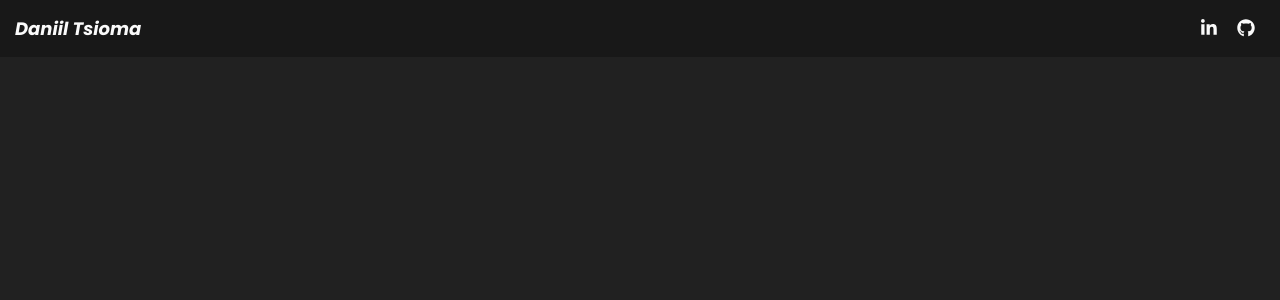
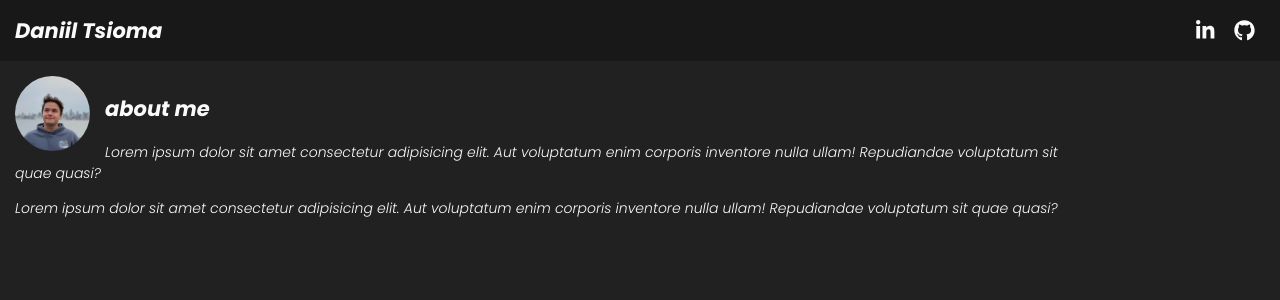
Before and after one commit to dtsioma/dtsioma.com, a Next.js app: page / in a window 1280 px wide. Shown: the top 300 px of the page. Built offline with nearby package versions, Linux system fonts and the light colour scheme.

Commit message:
Added About section

```diff
--- a/components/Header.module.css
+++ b/components/header/Header.module.css
@@ -5,12 +5,14 @@
 
 .Name {
   color: var(--color-light);
+  font-size: 1.5em;
   font-style: italic;
-  font-weight: bold;
+  font-weight: 700;
 }
 
 .Button {
   color: var(--color-light);
   padding: 5px 10px;
   text-decoration: none;
+  font-size: 1.5em;
 }
--- /dev/null
+++ b/components/home/About.tsx
@@ -0,0 +1,19 @@
+import styles from "./About.module.css";
+
+export default function About() {
+  return (
+    <>
+      <h2>about me</h2>
+      <p>
+        Lorem ipsum dolor sit amet consectetur adipisicing elit. Aut voluptatum
+        enim corporis inventore nulla ullam! Repudiandae voluptatum sit quae
+        quasi?
+      </p>
+      <p>
+        Lorem ipsum dolor sit amet consectetur adipisicing elit. Aut voluptatum
+        enim corporis inventore nulla ullam! Repudiandae voluptatum sit quae
+        quasi?
+      </p>
+    </>
+  );
+}
--- a/pages/_app.tsx
+++ b/pages/_app.tsx
@@ -1,5 +1,5 @@
 import type { AppProps } from "next/app";
-import Header from "../components/Header";
+import Header from "../components/header/Header";
 import "../styles/global.css";
 
 function MyApp({ Component, pageProps }: AppProps) {
--- a/pages/_document.tsx
+++ b/pages/_document.tsx
@@ -19,7 +19,7 @@ class MyDocument extends Document {
           <link rel="preconnect" href="https://fonts.googleapis.com" />
           <link rel="preconnect" href="https://fonts.gstatic.com" />
           <link
-            href="https://fonts.googleapis.com/css2?family=Poppins:ital,wght@0,700;1,400;1,700&display=swap"
+            href="https://fonts.googleapis.com/css2?family=Poppins:ital,wght@0,300;1,300;0,700;1,700&display=swap"
             rel="stylesheet"
           />
           <link rel="shortcut icon" href="/images/favicon.ico" />
--- a/pages/index.module.css
+++ b/pages/index.module.css
@@ -1,7 +1,13 @@
 .PhotoWrapper {
-  width: 150px;
-  height: 150px;
+  width: 75px;
+  height: 75px;
   position: relative;
   border-radius: 50%;
   overflow: hidden;
+  float: left;
+  margin: 0 15px 5px 0;
 }
+
+.Main {
+  padding: 15px 0;
+}
--- a/pages/index.tsx
+++ b/pages/index.tsx
@@ -1,6 +1,7 @@
 import Image from "next/image";
 import Head from "next/head";
 import styles from "./index.module.css";
+import About from "../components/home/About";
 
 export default function Home() {
   return (
@@ -12,9 +13,10 @@ export default function Home() {
           content="Front End Developer in Happy Valley, OR"
         />
       </Head>
-      <main>
-        {/* <h1>Home Page</h1> */}
-        {/* <div className={styles.PhotoWrapper}>
+      <main className={styles.Main}>
+        <div className="container">
+          <div className={styles.AboutWrapper}>
+            <div className={styles.PhotoWrapper}>
               <Image
                 src="/images/me.jpg"
                 blurDataURL="/images/me_small.jpg"
@@ -22,7 +24,10 @@ export default function Home() {
                 objectFit="cover"
                 placeholder="blur"
               />
-        </div> */}
+            </div>
+            <About />
+          </div>
+        </div>
       </main>
     </div>
   );
--- a/styles/global.css
+++ b/styles/global.css
@@ -10,13 +10,20 @@
 
 html {
   font-family: "Poppins", sans-serif;
-  font-size: 18px;
+  font-size: 14px;
+  font-weight: 300;
+  font-style: italic;
 }
 
 body {
   margin: 0;
   min-height: 100vh;
   background-color: var(--darker);
+  color: var(--color-light);
+}
+
+p {
+  line-height: 1.5em;
 }
 
 .container {
```
Also changed, not shown: components/header/Header.tsx (renamed from components/Header.tsx), components/home/About.module.css (added). Lines whose indentation alone changed are shown as unchanged.
